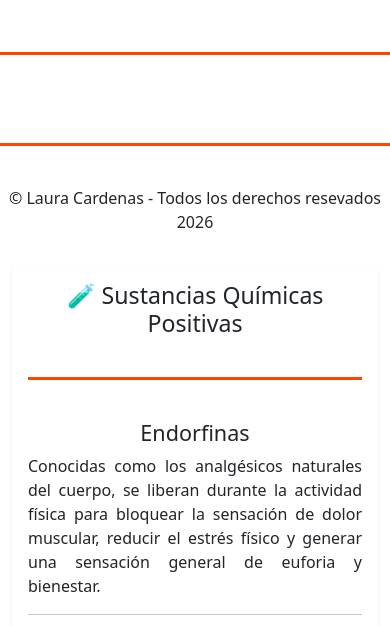
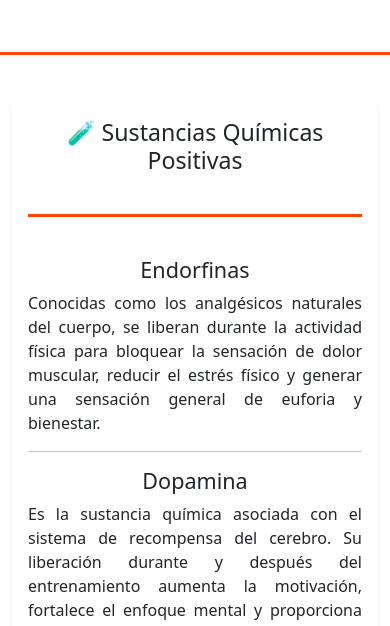
Before and after one commit to cardenaslaura350-stack/PortalWedLibre, a plain HTML site: page mental.html in a window 390 px wide. Shown: the part 193-819 px from the top of the page. Drawn offline with nearby package versions, Linux system fonts and the light colour scheme.

Commit message:
ajustes finales

```diff
--- a/CSS/estilo.css
+++ b/CSS/estilo.css
@@ -32,45 +32,6 @@
 }
 
 
-
-
-
-
-@media (max-width: 600px) {
-
-    /* 1. Contenedor padre: cambia de fila a columna */
-    .contenedor-principal,
-    main,
-    .wrapper,
-    .layout {
-        display: flex !important;
-        flex-direction: column !important;
-        width: 100% !important;
-    }
-
-    /* 2. Columna principal (toma todo el ancho y se mantiene arriba) */
-    .contenido-principal,
-    main section,
-    .columna-principal {
-        width: 100% !important;
-        order: 1;
-        /* Garantiza que aparezca primero */
-    }
-
-    /* 3. Columna lateral (pasa a ocupar el 100% y se ubica abajo) */
-    aside,
-    .sidebar,
-    .columna-lateral {
-        width: 100% !important;
-        float: none !important;
-        /* Elimina flotados antiguos si usabas float */
-        order: 2;
-        /* Se posiciona justo debajo del contenido principal */
-        margin-top: 20px;
-        border-color: #2222e6;
-    }
-}
-
 /* xxl Extra Extra Large */
 @media (max-width: 1400px) {}
 
```
Also changed, not shown: fisico.html (+1 -1 lines), index.html (+3 -3 lines), mental.html (+2 -2 lines), social.html (+1 -2 lines).
